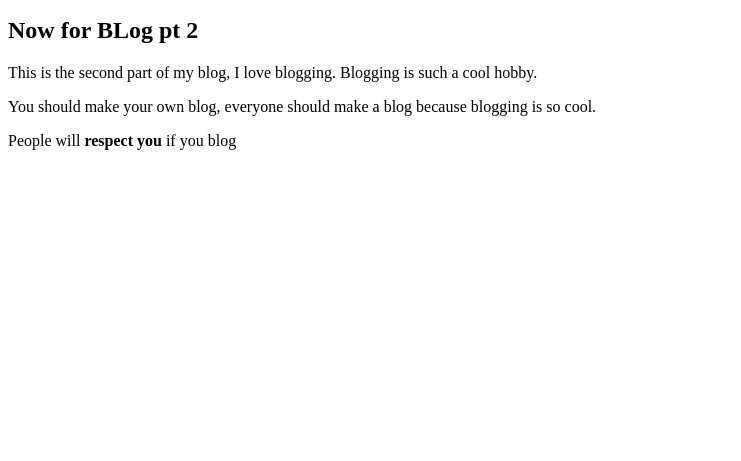
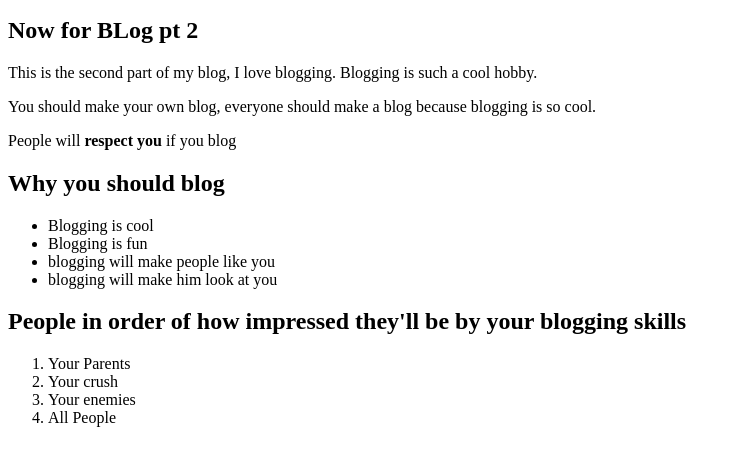
Before and after one commit to Cinnamon-Snap/git_test, a plain HTML site: page html-practice-blog/index.html in a window 1280 px wide. Shown: the part 101-562 px from the top of the page, without its empty margins (0-741 px from the left). Drawn offline with Linux system fonts and the light colour scheme.

Commit message:
added lists to practice blog

```diff
--- a/html-practice-blog/index.html
+++ b/html-practice-blog/index.html
@@ -17,5 +17,22 @@
             a blog because blogging is so cool.
         </p>
         <p>People will <strong>respect you</strong> if you blog</p>
+        <h2>Why you should blog</h2>
+        <ul>
+            <li>Blogging is cool</li>
+            <li>Blogging is fun</li>
+            <li>blogging will make people like you</li>
+            <li>blogging will make him look at you</li>
+        </ul>
+        <h2>People in order of how impressed they'll be by
+            your blogging skills
+        </h2>
+        <ol>
+            <li>Your Parents</li>
+            <li>Your crush</li>
+            <li>Your enemies</li>
+            <li>All People</li>
+        </ol>
+
     </body>
 </html>
```
